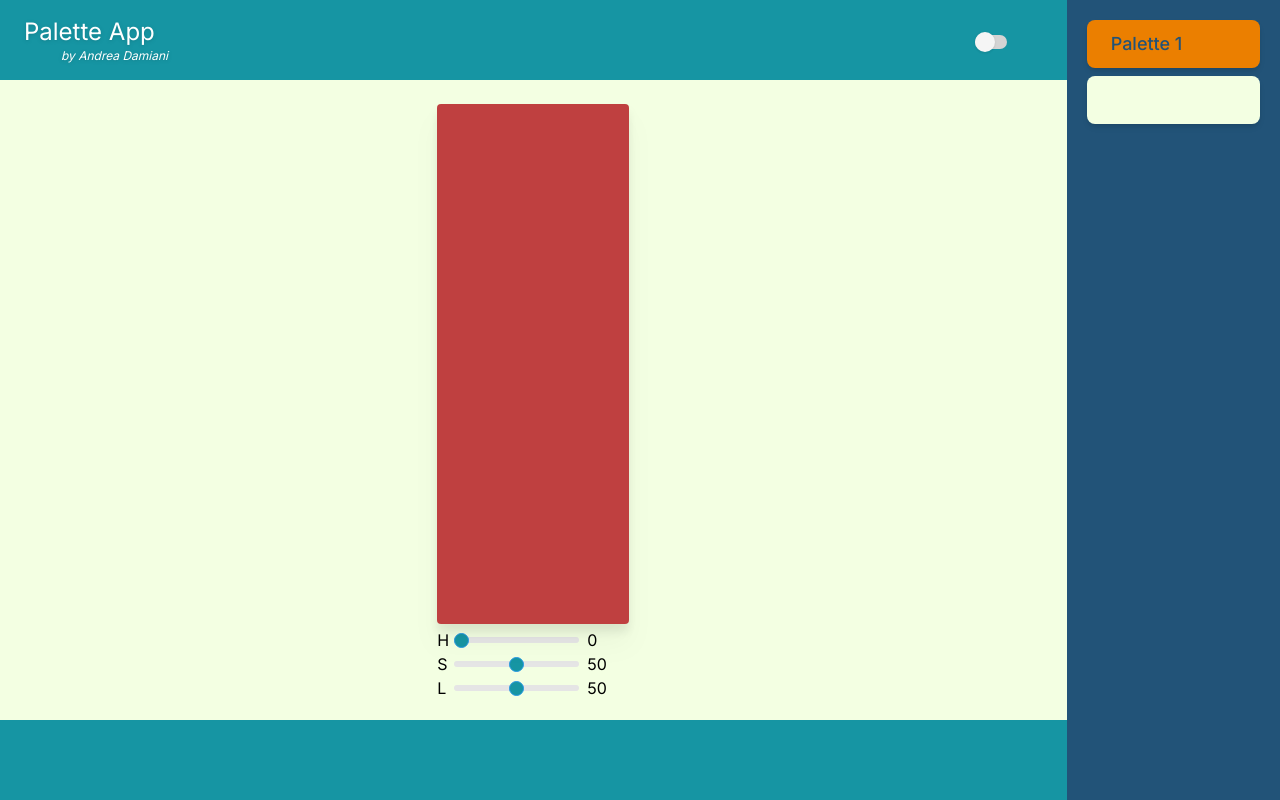
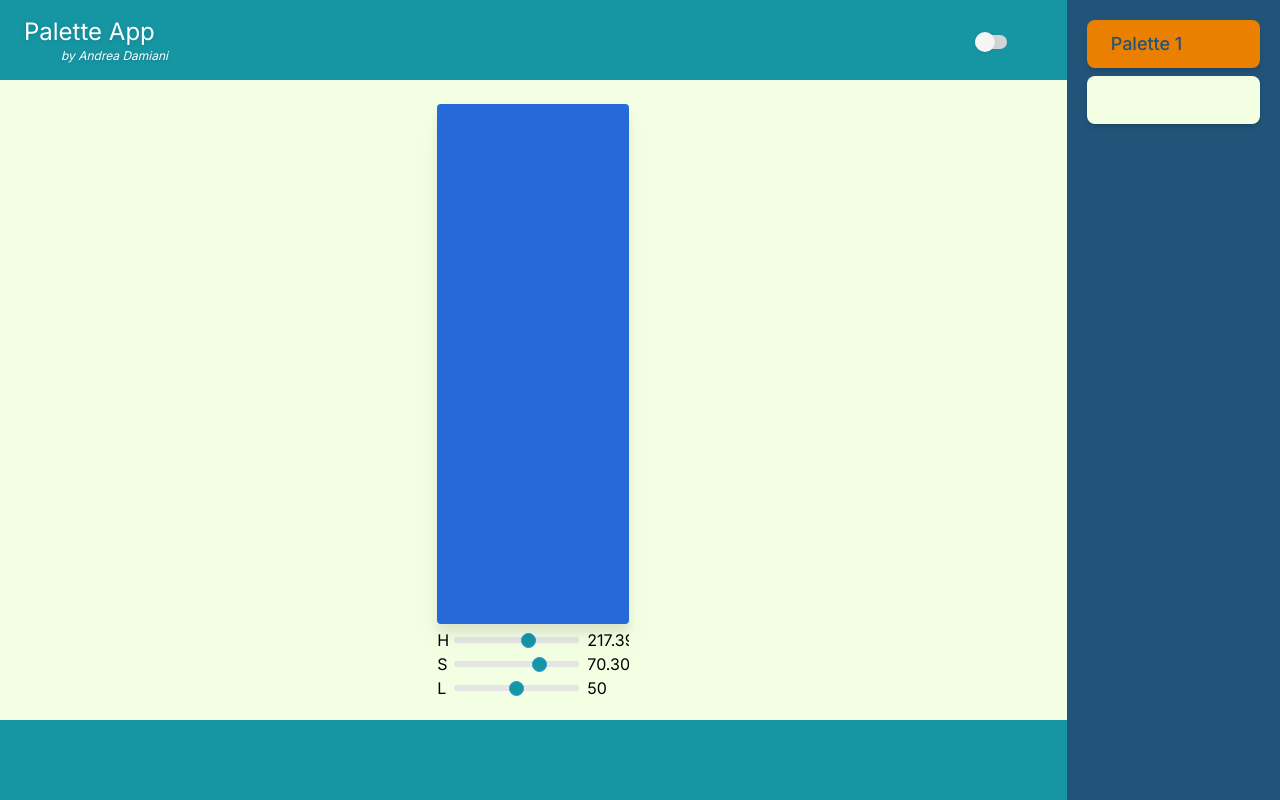
Before and after one commit to andrea-dam/palette-app, a Vue app: page / in a window 1280 px wide. Built offline with nearby package versions, Linux system fonts and the light colour scheme; some icons are missing.

Commit message:
Implementato colore casuale alla creazione di una nuova card/palette

```diff
--- a/src/components/ColorCard.vue
+++ b/src/components/ColorCard.vue
@@ -26,7 +26,7 @@
         </div>
         <button
             @click="copy(result)"
-            class="absolute right-2 top-2 hidden h-10 w-10 items-center justify-center rounded bg-[#F3FFE2] text-3xl text-[#225378] group-hover:flex dark:bg-slate-500 dark:text-slate-200 shadow">
+            class="absolute right-2 top-2 hidden h-10 w-10 items-center justify-center rounded bg-[#F3FFE2] text-3xl text-[#225378] shadow group-hover:flex dark:bg-slate-500 dark:text-slate-200">
             <Icon v-if="!copied" icon="mdi:clipboard-multiple-outline" />
             <Icon v-else icon="mdi:clipboard-check-multiple-outline" />
         </button>
@@ -40,16 +40,25 @@ import ColorSlider from "../components/ColorSlider.vue";
 
 const props = defineProps(["cardNumber", "selectedPalette"]);
 
-const hue = useStorage(`palette${props.selectedPalette}-card${props.cardNumber}-slider1`, 0);
+const hue = useStorage(
+    `palette${props.selectedPalette}-card${props.cardNumber}-slider1`,
+    Math.random() * (360 - 0) + 0
+);
 
-const saturation = useStorage(`palette${props.selectedPalette}-card${props.cardNumber}-slider2`, 50);
+const saturation = useStorage(
+    `palette${props.selectedPalette}-card${props.cardNumber}-slider2`,
+    Math.random() * (100 - 50) + 50
+);
 let saturationPercentage = `${saturation.value}%`;
 const lightness = useStorage(`palette${props.selectedPalette}-card${props.cardNumber}-slider3`, 50);
 let lightnessPercentage = `${lightness.value}%`;
 
-const css = useStyleTag(`#card${props.cardNumber} { background-color: hsl(${hue.value}, ${saturation.value}%, ${lightness.value}%) }`, {
-    id: `id${props.cardNumber}`,
-});
+const css = useStyleTag(
+    `#card${props.cardNumber} { background-color: hsl(${hue.value}, ${saturation.value}%, ${lightness.value}%) }`,
+    {
+        id: `id${props.cardNumber}`,
+    }
+);
 
 watch(hue, newValue => {
     if (newValue) {
```
Also changed, not shown: 1 other file (tests, documents, lock files or other folders).
